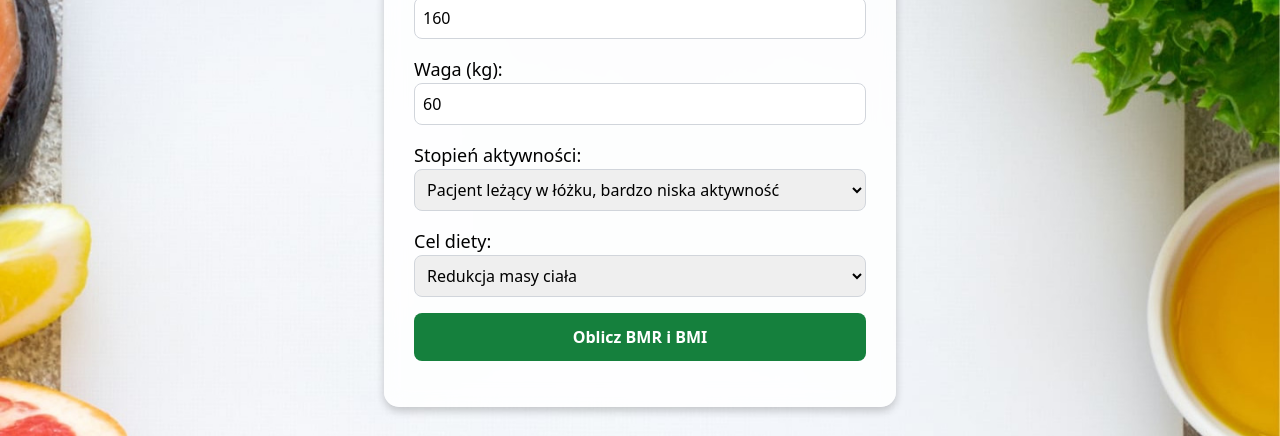
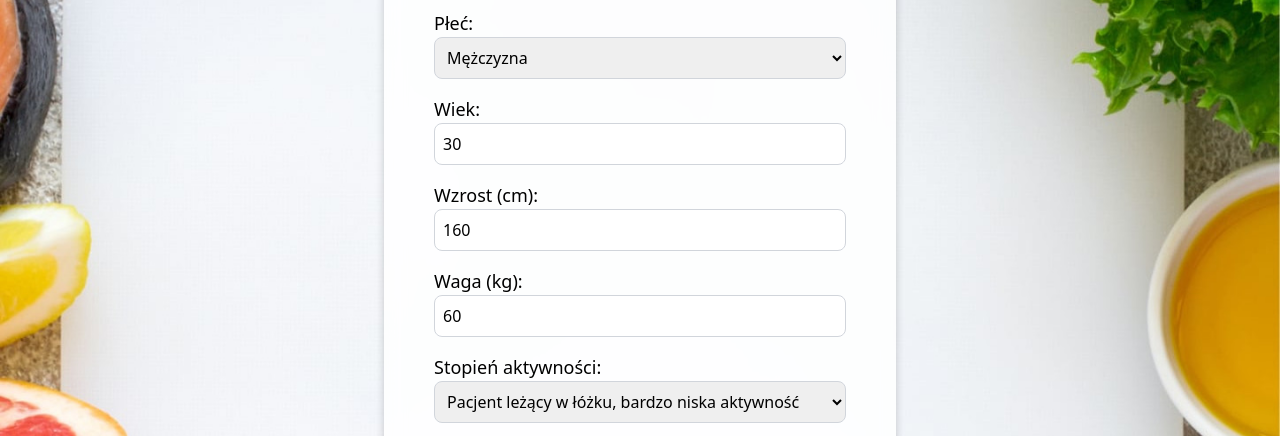
Before and after one commit to MarcinWis94/KalkulatorKcal, a plain HTML site: page index.html in a window 1280 px wide. Shown: the part 301-737 px from the top of the page. Drawn offline with nearby package versions, Linux system fonts and the light colour scheme.

Commit message:
Update index.html

```diff
--- a/index.html
+++ b/index.html
@@ -9,12 +9,27 @@
     <style>
 body {
     background-image: url('./tlo1.jpg');
-            background-size: cover;
+    background-size: cover; /* Dopasowuje tło do całej szerokości i wysokości ekranu */
     background-position: center;
     background-repeat: no-repeat;
     min-height: 100vh;
     margin: 0;
     background-attachment: fixed;
+    display: flex;
+    flex-direction: column;
+    justify-content: space-between; /* Wyrównuje treść na stronie w taki sposób, aby było miejsce na górze i dole */
+}
+
+.form-container {
+    background-color: rgba(255, 255, 255, 0.85);
+    backdrop-filter: blur(10px);
+    padding: 50px;
+    border-radius: 15px;
+    box-shadow: 0 4px 8px rgba(0, 0, 0, 0.2);
+    width: 90%;
+    max-width: 500px;
+    margin-top: 15%; /* Odstęp od góry strony */
+    margin-bottom: 15%; /* Odstęp od dołu strony */
 }
 
 @media (max-width: 768px) {
@@ -22,16 +37,11 @@
         background-size: contain;
         background-position: top;
     }
-        }
 
     .form-container {
-            background-color: rgba(255, 255, 255, 0.85);
-            backdrop-filter: blur(10px);
-            padding: 30px;
-            border-radius: 15px;
-            box-shadow: 0 4px 8px rgba(0, 0, 0, 0.2);
-            width: 90%;
-            max-width: 500px;
+        margin-top: 10%; /* W mniejszych rozdzielczościach, zmniejszamy odstęp */
+        margin-bottom: 10%;
+    }
 }
     </style>
 </head>
```
Lines whose indentation alone changed are shown as unchanged.
